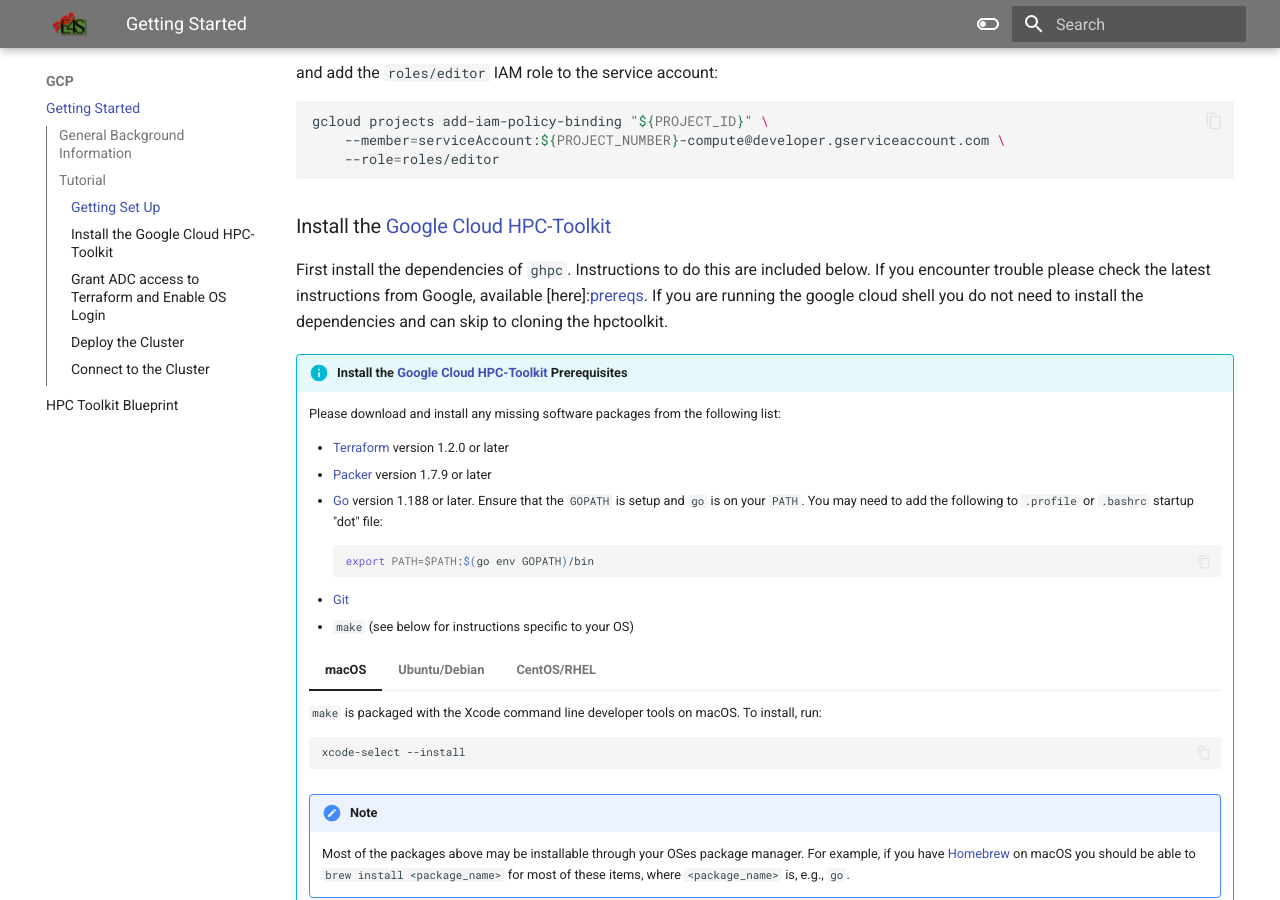
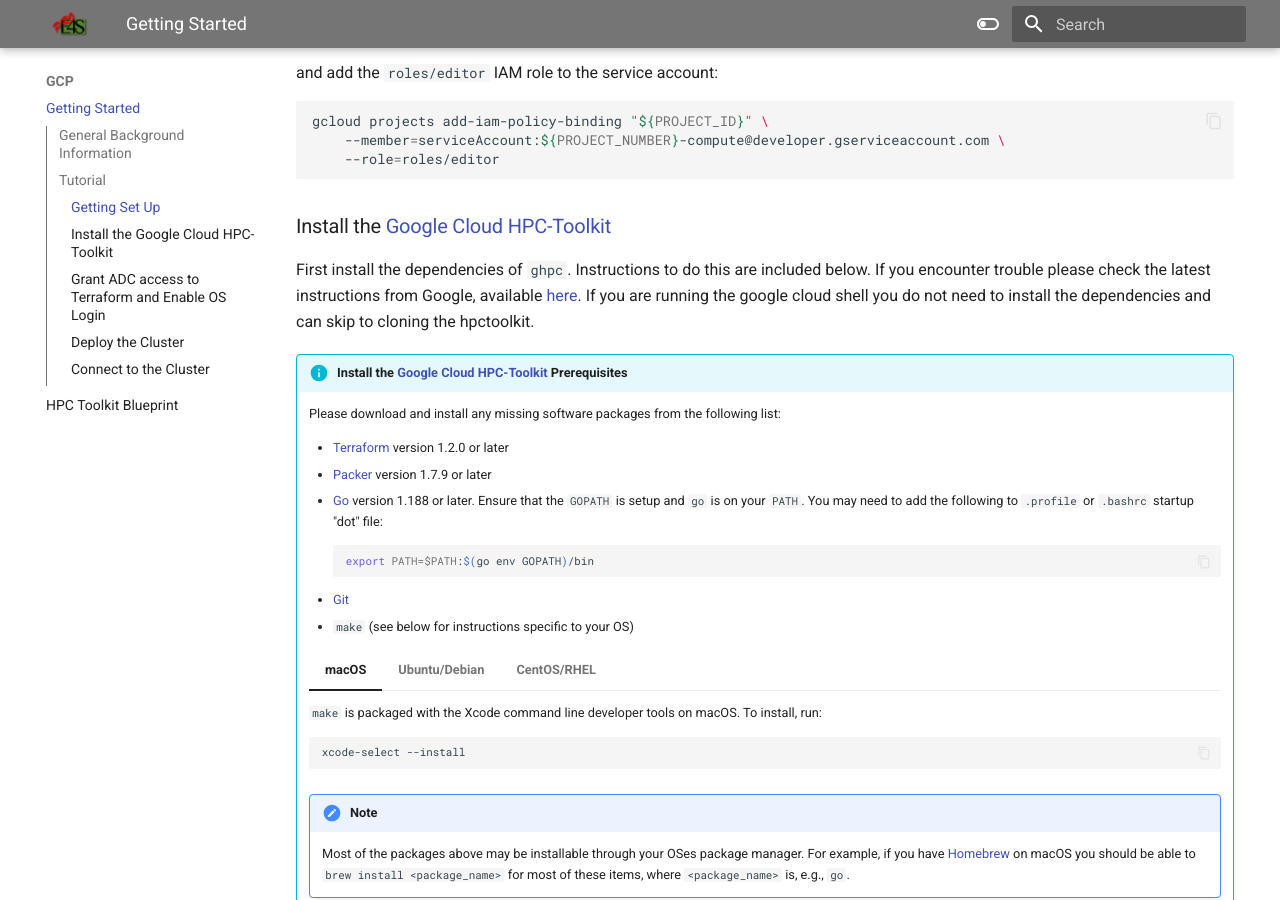
Before and after one commit to ParaToolsInc/ParaToolsPro, an MkDocs documentation site: the page built from docs/GCP/getting-started-GCP.md, in a window 1280 px wide and 900 px high, scrolled down 1229 px. Built offline with MkDocs 1.6.1 and Material for MkDocs 9.7.7, drawn with Linux system fonts in a browser that asks for light colours.

Commit message:
Fix bad link

```diff
--- a/docs/GCP/getting-started-GCP.md
+++ b/docs/GCP/getting-started-GCP.md
@@ -75,7 +75,7 @@
 
 First install the dependencies of `ghpc`. Instructions to do this are included below.
 If you encounter trouble please check the latest instructions from Google,
-available [here]:[prereqs]. If you are running the google cloud shell you do not need to install the dependencies and can skip to cloning the hpctoolkit.
+available [here][prereqs]. If you are running the google cloud shell you do not need to install the dependencies and can skip to cloning the hpctoolkit.
 
 [prereqs]: https://cloud.google.com/hpc-toolkit/docs/setup/install-dependencies
 
```
